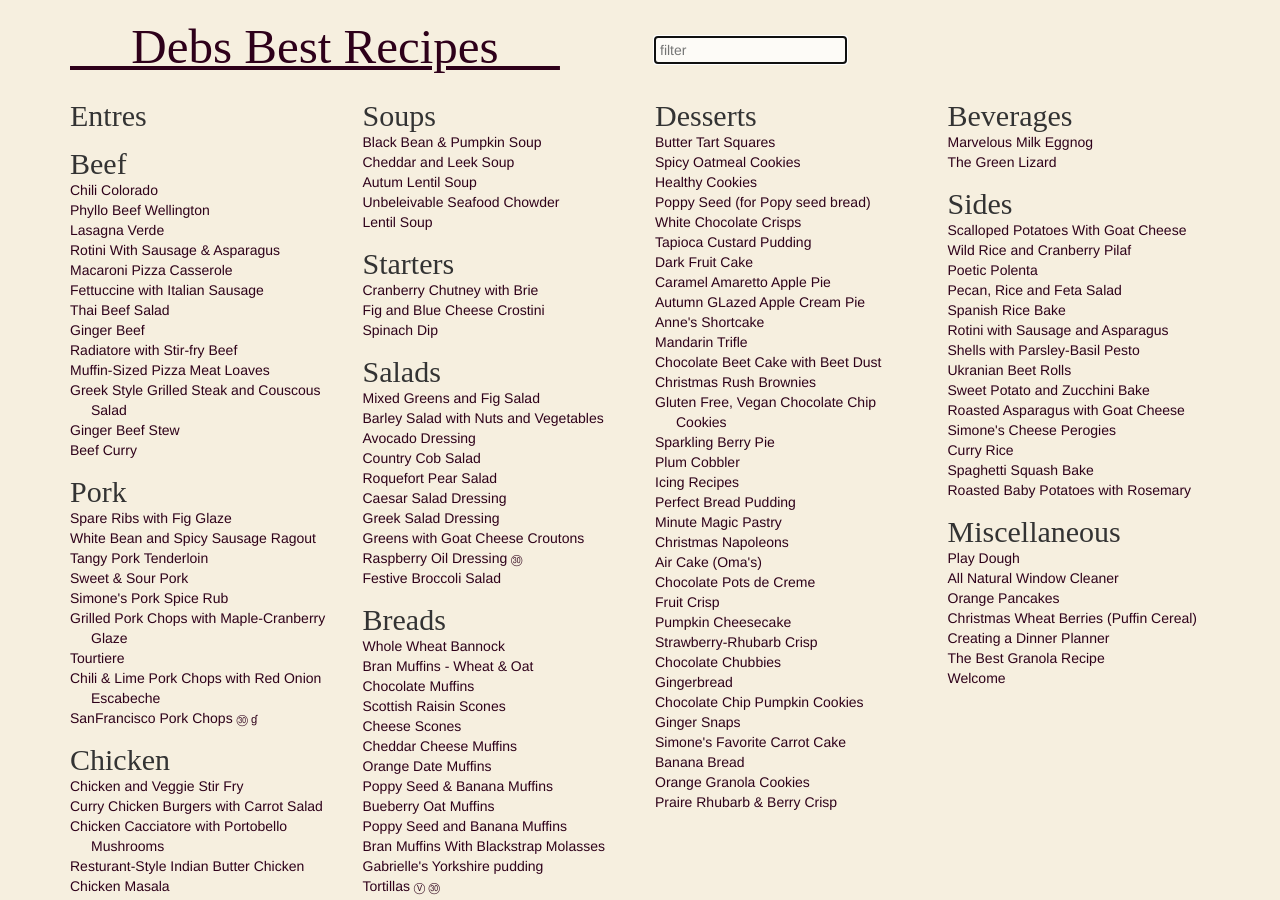
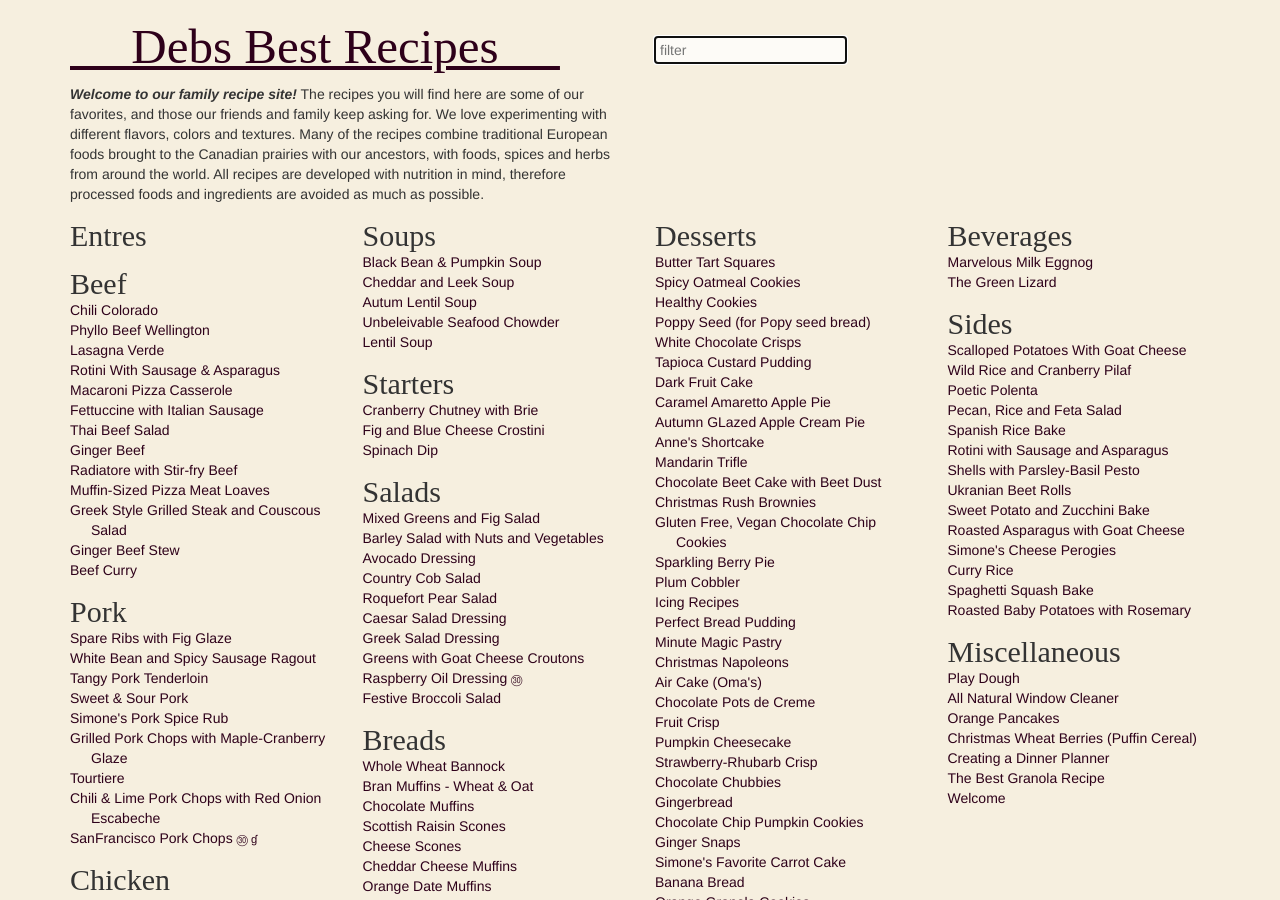
Before and after one commit to JonahBraun/debs-recipes, a Jekyll site: the page built from index.html, in a window 1280 px wide and 900 px high. Built offline with Jekyll 4.4.1, drawn with Linux system fonts in a browser that asks for light colours; nearby versions of some CDN libraries; some web fonts are replaced; Markdown is read by kramdown in place of the engine named in the settings; some of the changed text lies outside the part shown.

Commit message:
added welcome and slogan footer

```diff
--- a/index.html
+++ b/index.html
@@ -7,6 +7,14 @@
 		<div class="row">
 			<div class='col-sm-8 col-md-6'>
 				<a href='/'><h1>&#8195; {{ site.name }} &#8195;</h1></a>
+				<em><strong>Welcome to our family recipe site!</strong></em> The recipes you will find here are
+				some of our favorites, and those our friends and family keep asking
+				for. We love experimenting with different flavors, colors and
+				textures. Many of the recipes combine traditional European foods
+				brought to the Canadian prairies with our ancestors, with foods, spices
+				and herbs from around the world. All recipes are developed
+				with nutrition in mind, therefore processed foods and ingredients are
+				avoided as much as possible.
 			</div>
 			<div class='col-sm-2 col-md-2 filter'>
 				<input type='text' id='filter' placeholder='search is loading...' autofocus="autofocus" />
@@ -70,9 +78,11 @@
 	</div>
 </div>
 
-{% include footjs.html %}
+</div>
 
-</div> </div> </body>
+<div style='float:right'><i>Great food comes out of this kitchen!</i></div>
+
+</div> </body>
 
 {% include footjs.html %}
 
```
